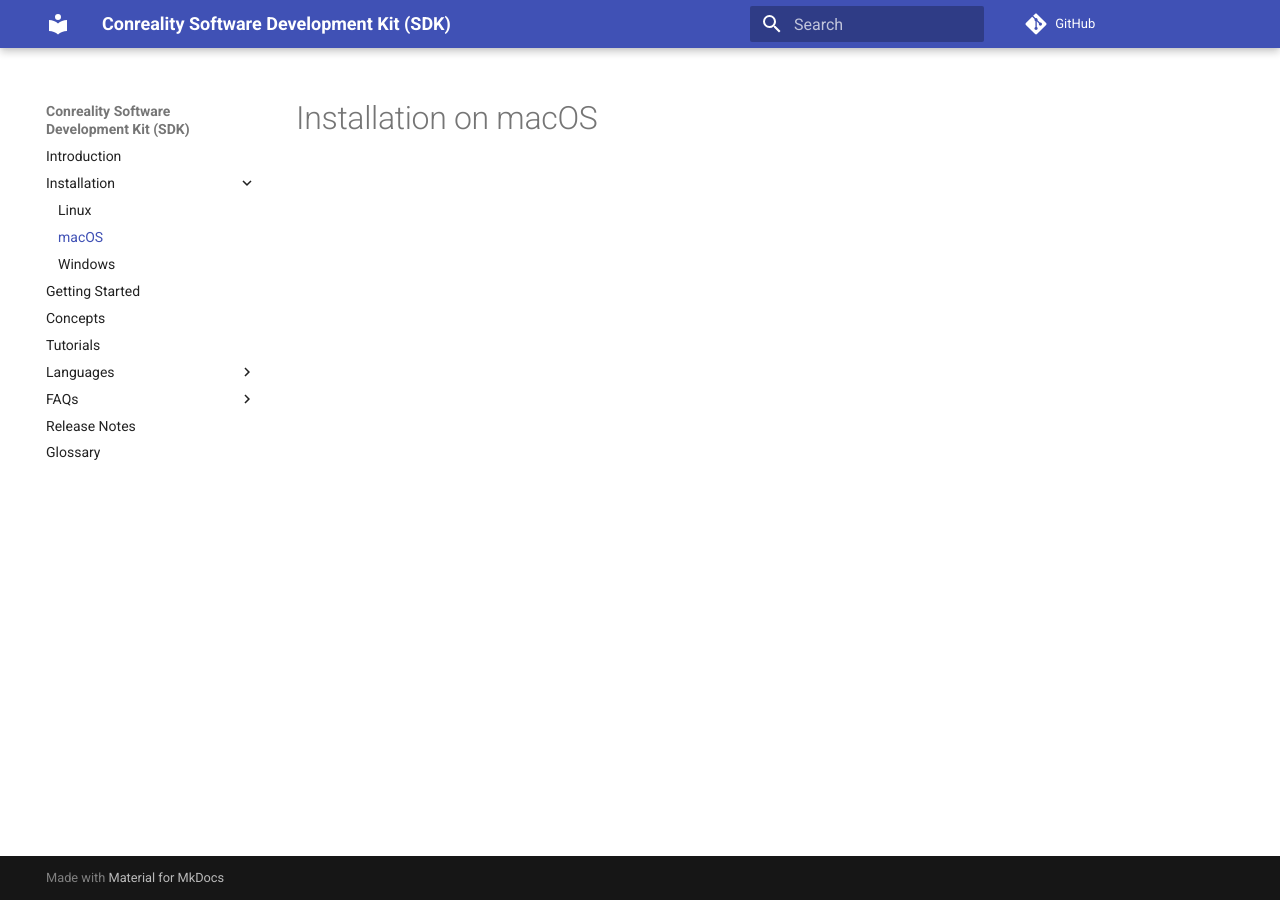
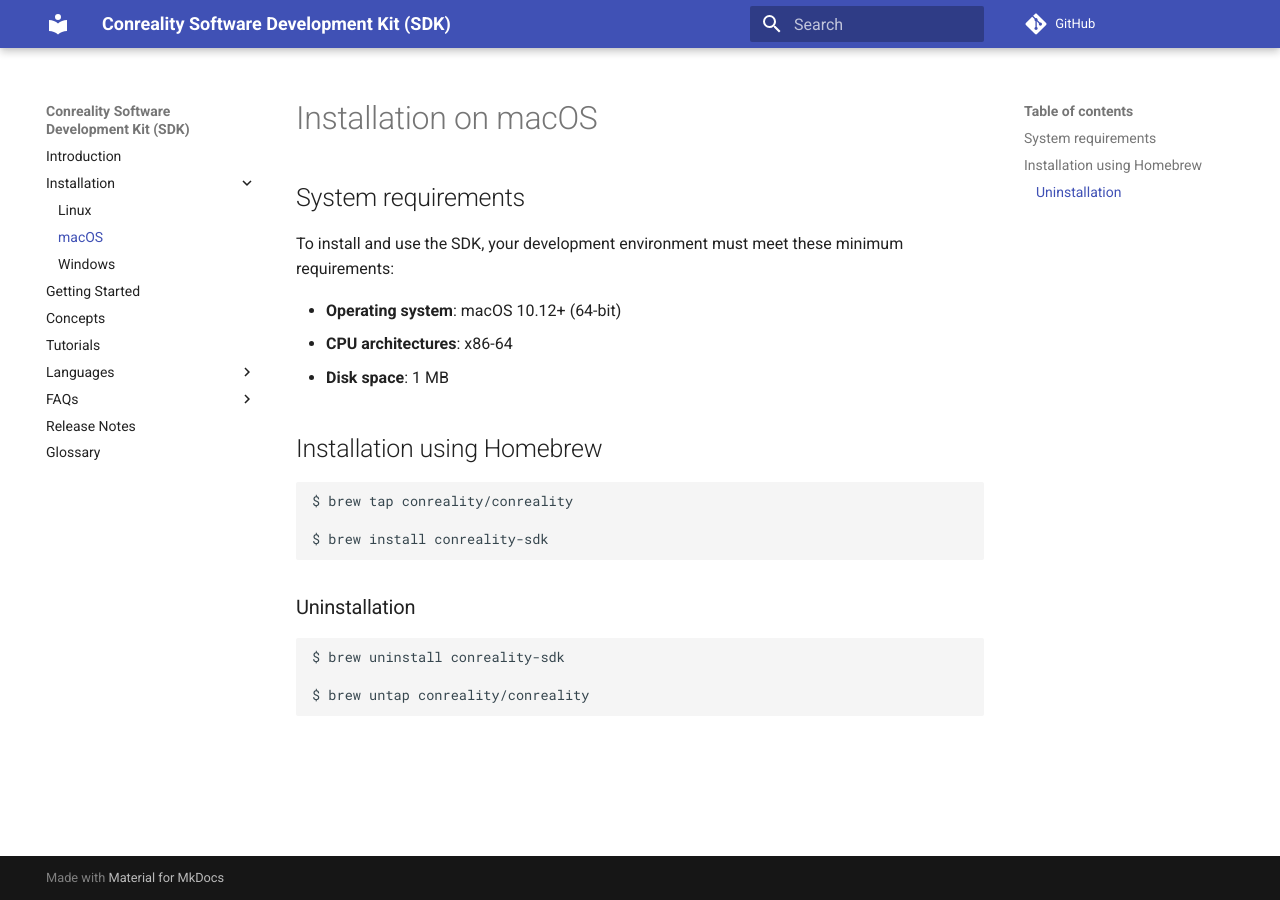
Before and after one commit to Conreality/sdk.conreality.dev, an MkDocs documentation site: the page built from content/install/macos.md, in a window 1280 px wide. Built offline with MkDocs 1.6.1 and Material for MkDocs 9.7.7, drawn with Linux system fonts in a browser that asks for light colours; comment, search, counter and statistics services are not loaded.

Commit message:
Documented Homebrew installation.

````diff
--- a/content/install/macos.md
+++ b/content/install/macos.md
@@ -1 +1,26 @@
 # Installation on macOS
+
+## System requirements
+
+To install and use the SDK, your development environment must meet these
+minimum requirements:
+
+- **Operating system**: macOS 10.12+ (64-bit)
+- **CPU architectures**: x86-64
+- **Disk space**: 1 MB
+
+## Installation using Homebrew
+
+```bash
+$ brew tap conreality/conreality
+
+$ brew install conreality-sdk
+```
+
+### Uninstallation
+
+```bash
+$ brew uninstall conreality-sdk
+
+$ brew untap conreality/conreality
+```
````
Also changed, not shown: content/install/linux.md (+2 -2 lines).
